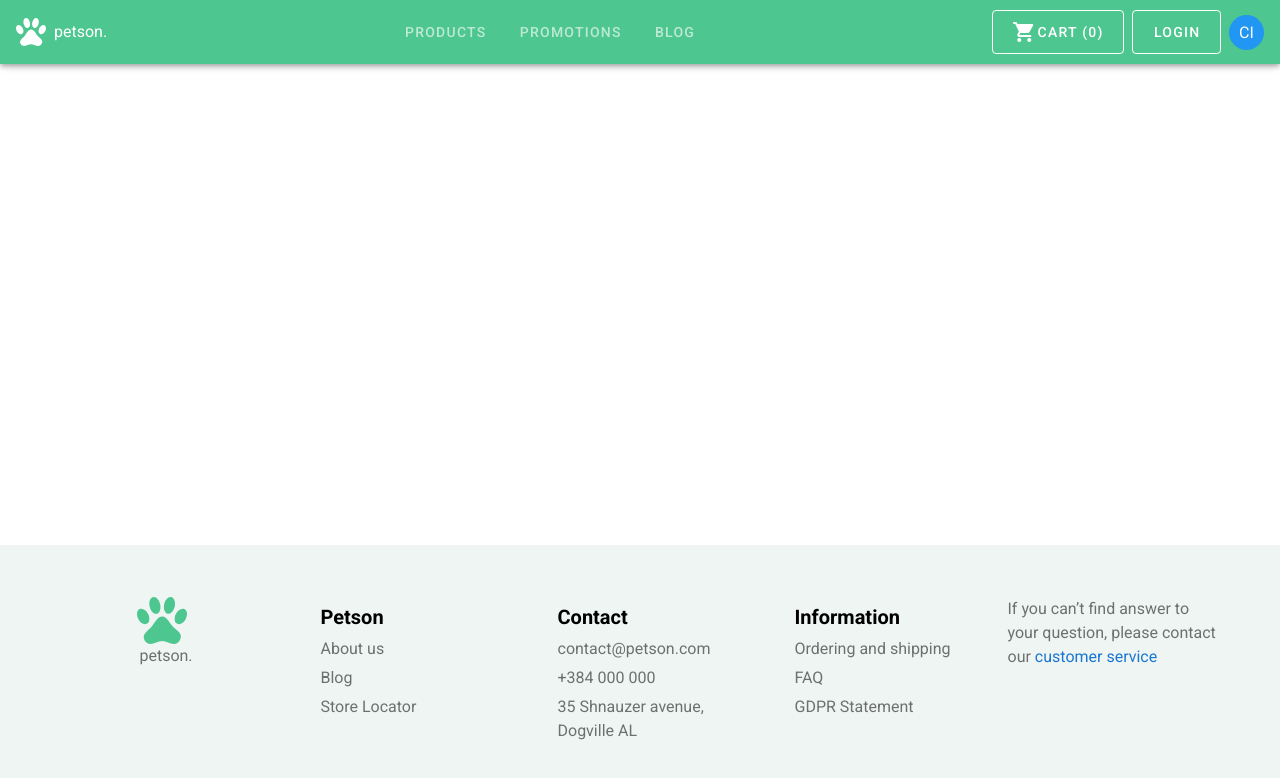
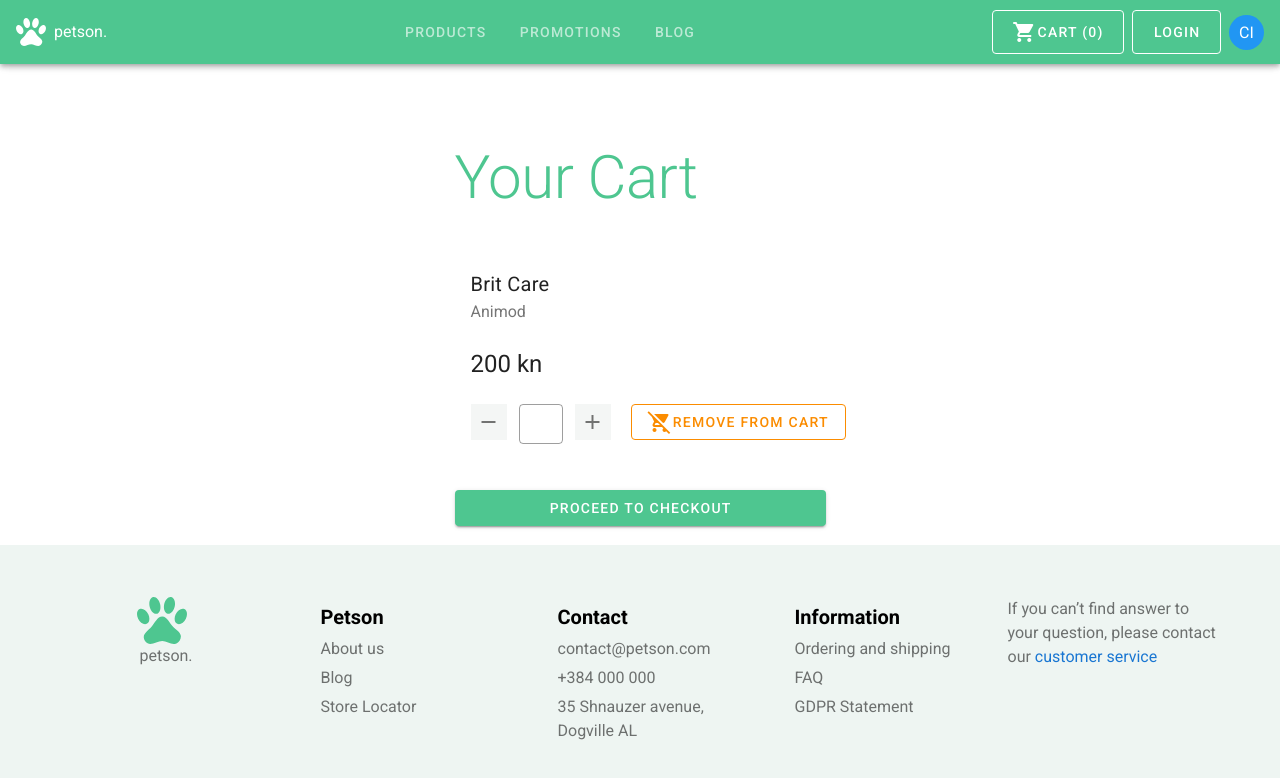
Before and after one commit to ikeohachidi/bh-pet, a Vue app: page /cart in a window 1280 px wide. Shown: the top 778 px of the page. Built offline with nearby package versions, Linux system fonts and the light colour scheme.

Commit message:
feat: add cart page

```diff
--- /dev/null
+++ b/src/components/CartItem/CartItem.vue
@@ -0,0 +1,47 @@
+<template>
+	<section>
+		<div class="d-flex">
+			<div class="elevation-1 mr-4 rounded">
+			</div>
+
+			<div>
+				<h2 class="text-h6 font-weight-regular">Brit Care</h2>
+				<p>Animod</p>
+				<h1 class="my-6 text-h5">200 kn</h1>
+
+				<div class="d-flex">
+					<div class="d-flex" style="width: 140px">
+						<v-btn icon tile elevation="0">
+							<v-icon>mdi-minus</v-icon>
+						</v-btn>
+						<v-text-field width="20px" dense outlined class="mx-3"></v-text-field>
+						<v-btn icon tile elevation="0">
+							<v-icon>mdi-plus</v-icon>
+						</v-btn>
+					</div>
+					<v-btn color="warning" outlined class="ml-5">
+						<v-icon>mdi-cart-off</v-icon>
+						remove from cart
+					</v-btn>
+				</div>
+			</div>
+		</div>
+	</section>
+</template>
+
+<script lang="ts">
+import { Vue, Component, Prop } from 'vue-property-decorator';
+
+import { Product } from '@/types/Cart';
+
+@Component
+export default class CartItem extends Vue {
+	@Prop({ default: () => ({}) }) item!: Product;
+}
+</script>
+
+<style scoped>
+.v-btn--icon {
+	background-color:  #F4F6F5;
+}
+</style>
--- a/src/components/Navbar/Navbar.vue
+++ b/src/components/Navbar/Navbar.vue
@@ -20,7 +20,7 @@
 		</div>
 		<v-spacer></v-spacer>
 
-		<v-btn class="mr-2" outlined large @click="showCart">
+		<v-btn class="mr-2" outlined large @click="goToCartPage">
 			<v-icon>mdi-cart</v-icon>
 			Cart
 			(0)
@@ -37,8 +37,8 @@ import { Vue, Component } from 'vue-property-decorator';
 
 @Component
 export default class Navbar extends Vue {
-	private showCart() {
-		this.$emit('show-cart');
+	private goToCartPage() {
+		this.$router.push({ name: 'cart' });
 	}
 
 	private showLogin() {
--- a/src/router/index.ts
+++ b/src/router/index.ts
@@ -1,6 +1,7 @@
 import Vue from 'vue'
 import VueRouter, { RouteConfig } from 'vue-router'
 import Home from '../views/Home.vue'
+import Cart from '../views/Cart.vue'
 
 Vue.use(VueRouter)
 
@@ -8,6 +9,9 @@ const routes: Array<RouteConfig> = [
 	{
 		path: '/',
 		name: 'Home',
+		meta: {
+			crumb: 'Homepage'
+		},
 		component: Home
 	},
 	{
@@ -19,6 +23,14 @@ const routes: Array<RouteConfig> = [
 		path: '/change-password',
 		name: 'ChangePassword',
 		component: () => (/* webpackChunkName: recovery */ import("@/views/ChangePassword.vue"))
+	},
+	{
+		path: '/cart',
+		name: 'cart',
+		meta: {
+			crumb: 'Your Cart'
+		},
+		component: Cart
 	}
 ]
 
--- /dev/null
+++ b/src/types/Cart.ts
@@ -0,0 +1,5 @@
+export interface Product {
+	name: string;
+	desc: string;
+	price: string;
+}
--- /dev/null
+++ b/src/views/Cart.vue
@@ -0,0 +1,34 @@
+<template>
+	<section>
+		<v-container>
+			<v-row class="mt-15">
+				<v-col cols="4" class="mx-auto">
+					<h1 class="text-h2 mb-15">Your Cart</h1>
+
+					<cart-item class="my-5"/>
+
+					<v-btn width="100%" color="primary">proceed to checkout</v-btn>
+				</v-col>
+			</v-row>
+		</v-container>
+	</section>
+</template>
+
+<script lang="ts">
+import { Vue, Component } from 'vue-property-decorator';
+import CartItem from '@/components/CartItem/CartItem.vue';
+
+@Component({
+	components: {
+		CartItem
+	}
+})
+export default class Cart extends Vue {}
+</script>
+
+<style scoped>
+h1 {
+	color: var(--color-primary);
+	font-weight: normal;
+}
+</style>
```
